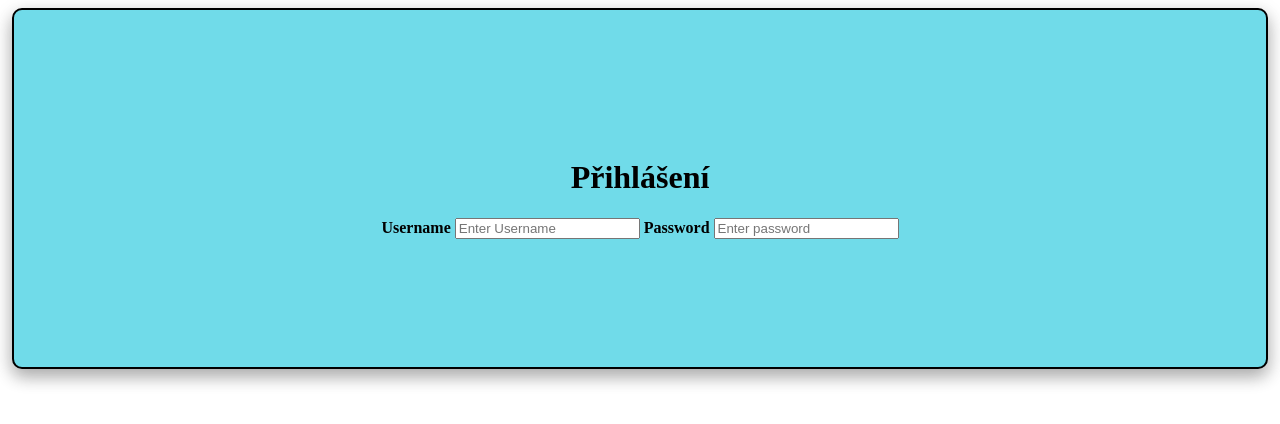
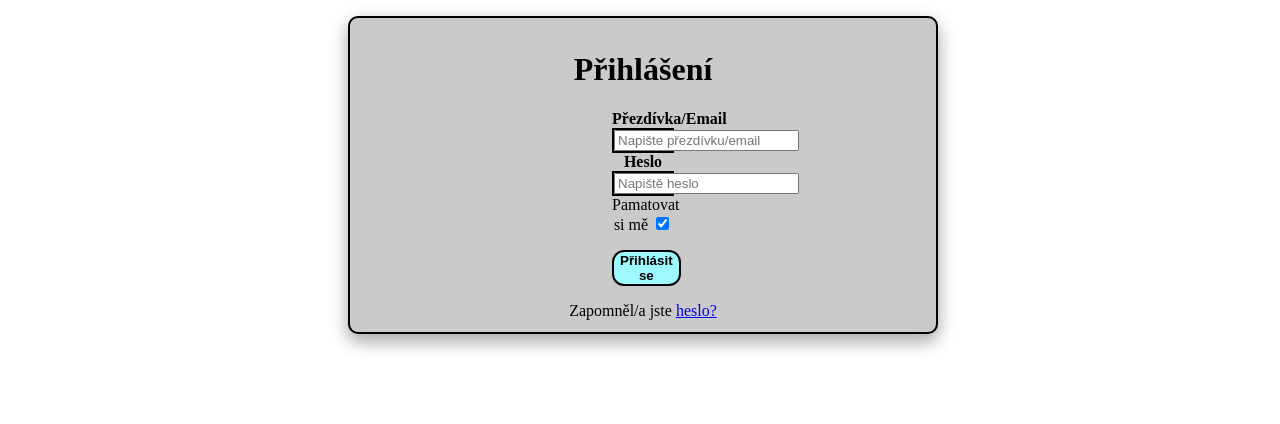
Before and after one commit to Dipexikk/LoginByDipex, a plain HTML site: page index.html in a window 1280 px wide. Drawn offline with Linux system fonts and the light colour scheme.

Commit message:
secondchange-donelogin

```diff
--- a/index.html
+++ b/index.html
@@ -10,15 +10,29 @@
 <main>
     <div class="okenko">
         <h1>Přihlášení</h1>
-        <label for="uname"><b>Username</b></label>
-        <input type="text" placeholder="Enter Username" name="uname" required>
-        <label for="pswrd"><b>Password </b></label>
-        <input type="text" placeholder="Enter password" name="pswrd" required>
+        <form action="action_page.php" method="post">
+            <div class="container">
+                 <label for="uname"><b>Přezdívka/Email</b></label>
+                <div class="usernamelol">
+                <input type="text" placeholder="Napište přezdívku/email" name="uname" required>
+                </div>
+                  <label for="psw"><b>Heslo</b></label>
+                <div class="pswrdlol">
+                  <input type="password" placeholder="Napiště heslo" name="psw" required>
+                </div>
+                 <label class="rmbr">
+                    Pamatovat si mě
+                    <input type="checkbox" checked="checked" name="remember">
+                  </label><p></p>
+                 <button type="submit"><b>Přihlásit se</b></button><p></p>
 
+            </div>
 
+              <span class="psw">Zapomněl/a jste <a href="#">heslo?</a></span>
+            </div>
+          </form>
     </div>
     <div class="username">
-
 
     </div>
     <div class="password">
--- a/style.css
+++ b/style.css
@@ -1,9 +1,30 @@
 .okenko{
-    background-color: rgb(112, 219, 233);
-    margin: 4px;
-    padding: 128px;
+    background-color: rgb(202, 202, 202);
+    margin: 16px;
+    margin-left: 340px;
+    margin-right: 334px;
+    padding: 12px;
     border: 2px solid black;
     border-radius: 10px;
     box-shadow: 0 8px 16px 0 rgba(0, 0, 0, 0.2), 0 6px 20px 0 rgba(0, 0, 0, 0.19);
     text-align: center;
 }
+
+.container{
+    margin-left: 250px;
+    margin-right: 250px;
+}
+
+button{
+    border-radius: 12px;
+    border: 2px solid black;
+    background-color: rgb(158, 249, 255);
+}
+
+.usernamelol{
+    border: 2px solid black;
+}
+
+.pswrdlol{
+    border: 2px solid black;
+}
```
